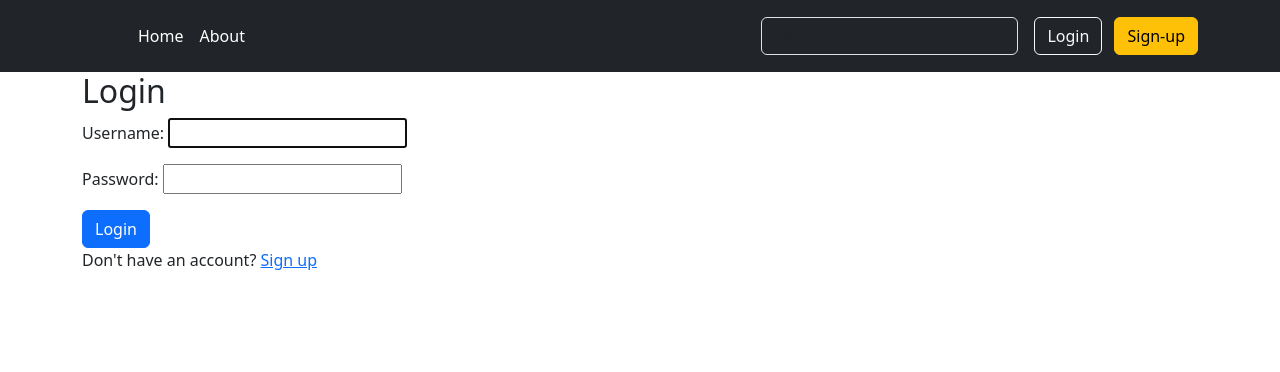
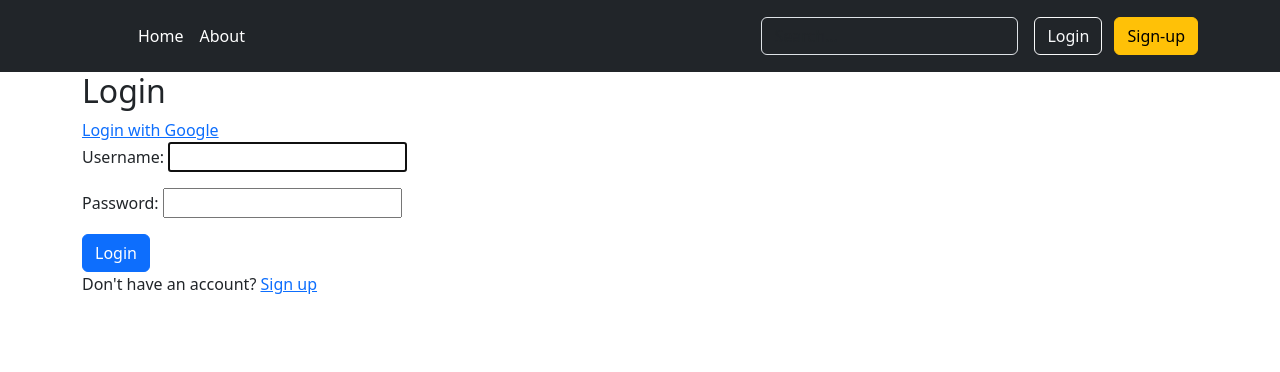
Before and after one commit to sofiahnatiuk/component_search, a Django app: page /users/login/ in a window 1280 px wide. Shown: the top 372 px of the page. Run offline with Django 5.2, Linux system fonts and the light colour scheme.

Commit message:
login with google btn

```diff
--- a/website/website/users/templates/users/login.html
+++ b/website/website/users/templates/users/login.html
@@ -5,6 +5,8 @@
 {% block content %}
 <div class="container">
     <h2>Login</h2>
+    <a href="{% url 'social:begin' 'google-oauth2' %}">Login with Google</a>
+
     <form method="POST">
         {% csrf_token %}
         {{ form.as_p }}
```
